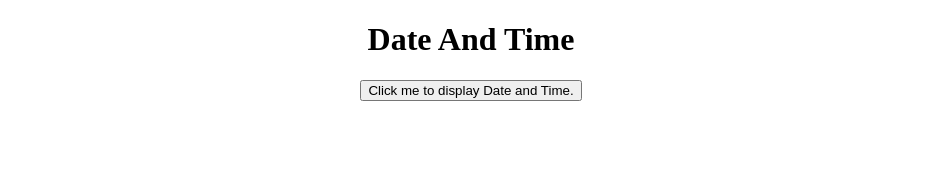
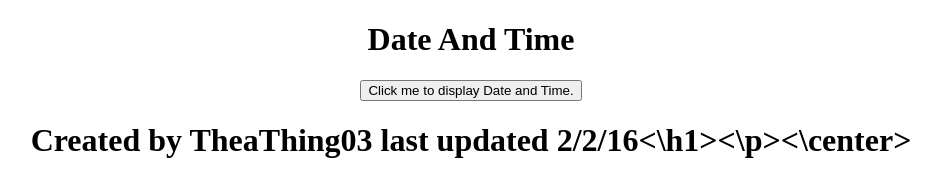
Before and after one commit to TheThing03/time, a plain HTML site: page index.html in a window 1280 px wide. Shown: the whole page, without its empty margins (169-1110 px from the left). Drawn offline with Linux system fonts and the light colour scheme.

Commit message:
Update index.html

```diff
--- a/index.html
+++ b/index.html
@@ -10,6 +10,7 @@ onclick="document.getElementById('demo').innerHTML = Date()">
 Click me to display Date and Time.</button></center>
 
 <center></center><p id="demo"></p></center>
+<center><p><h1>Created by TheaThing03 last updated 2/2/16<\h1><\p><\center>
 
 </body>
 </html>
```
